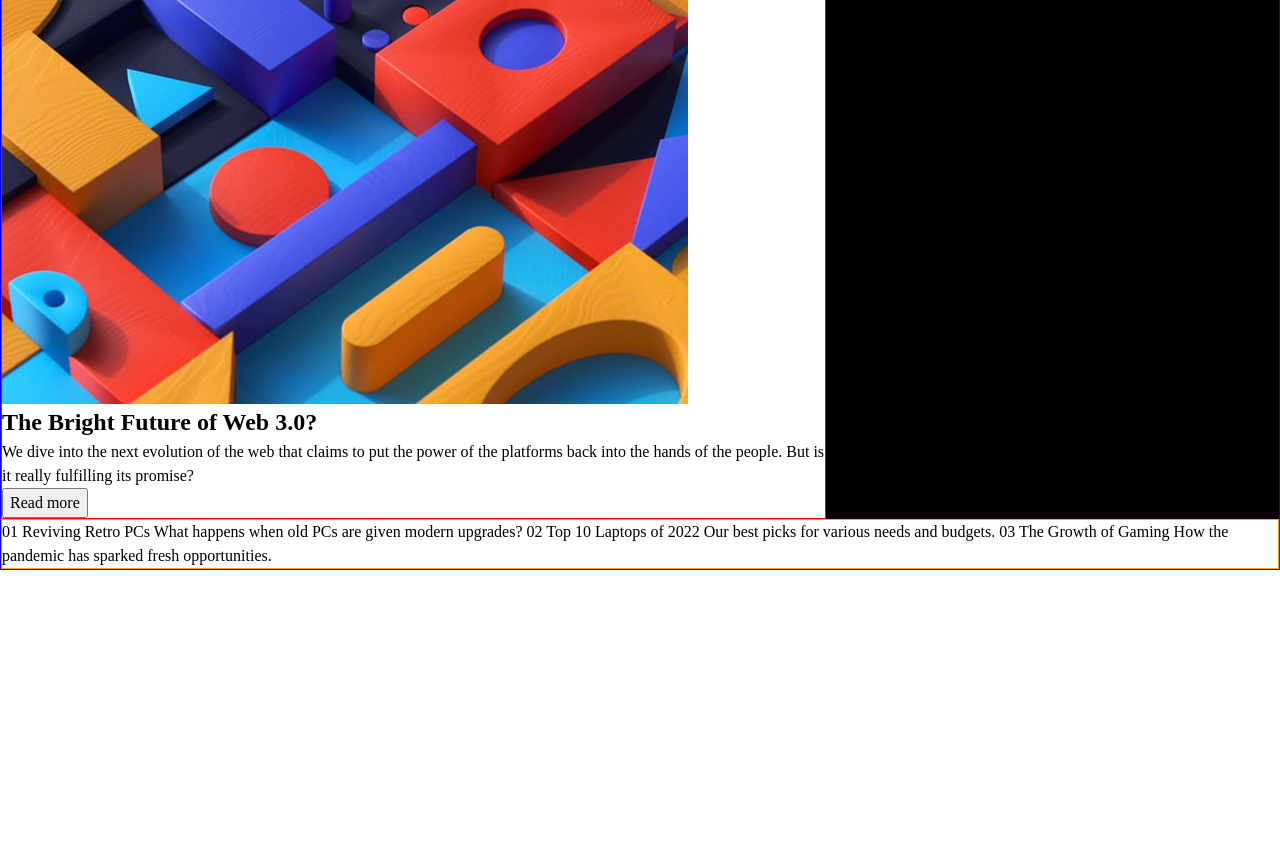
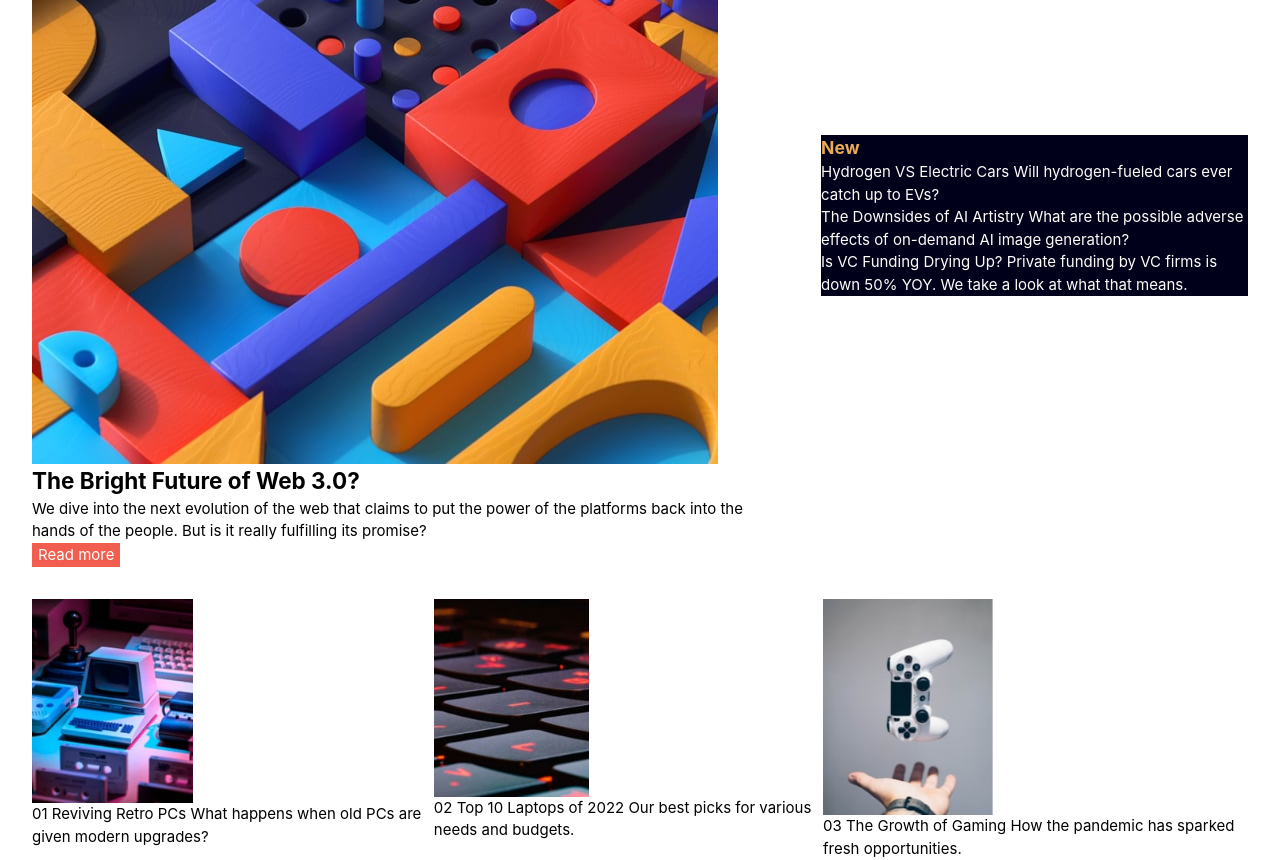
Before and after one commit to sclingan/news-homepage, a React (Vite) app: page / in a window 1280 px wide. Shown: the part 240-1100 px from the top of the page. Before the commit the page ends 810 px from the top, so only its background shows below. Built offline with nearby package versions, Linux system fonts and the light colour scheme.

Commit message:
Adding fonts, variables and layout

```diff
--- a/src/App.css
+++ b/src/App.css
@@ -41,30 +41,71 @@ p, h1, h2, h3, h4, h5, h6 {
   isolation: isolate;
 }
 
+@font-face {
+  font-family: "Inter";
+  src: url("../public/fonts/Inter-VariableFont_slnt,wght.ttf") format("ttf");
+  font-weight: 400 700 800;
+  font-display: swap;
+}
+/* TODO:
+   fix picture element, add breakpoints
+   fix variable fonts
+   adjust thumbnail sizes
+*/
+body {
+  font-family: "Inter";
+  font-weight: 400;
+  font-size: 0.9375rem;
+  padding-block: 2rem;
+  padding-inline: 2rem;
+}
+
 main {
   display: grid;
   grid-template-columns: auto;
-  border: 1px solid blue;
+  align-items: center;
+  justify-content: center;
+  gap: 2rem;
 }
 
 header {
   display: grid;
   grid-template-columns: auto auto;
-  border: 1px solid green;
 }
 
 section {
-  border: 1px solid orange;
+  display: grid;
+  grid-template-columns: auto;
+}
+
+.thumbnail {
+  max-width: 40%;
 }
 
 aside {
-  border: 1px solid black;
-  background-color: black;
-  color: white;
+  background-color: hsl(240, 100%, 5%);
+  color: hsl(36, 100%, 99%);
 }
 
-article {
-  border: 1px solid red;
+.news-header {
+  color: hsl(35, 77%, 62%);
+}
+
+.sr-only:not(:focus):not(:active) {
+  clip: rect(0 0 0 0);
+  -webkit-clip-path: inset(50%);
+          clip-path: inset(50%);
+  height: 1px;
+  overflow: hidden;
+  position: absolute;
+  white-space: nowrap;
+  width: 1px;
+}
+
+button {
+  background-color: hsl(5, 85%, 63%);
+  border: none;
+  color: hsl(36, 100%, 99%);
 }
 
 @media (min-width: 50rem) {
@@ -75,6 +116,7 @@ article {
     grid-column: 1/4;
   }
   section {
+    grid-template-columns: auto auto auto;
     grid-column: 1/4;
   }
   aside {
--- a/src/App.scss
+++ b/src/App.scss
@@ -1,35 +1,87 @@
 @use 'css-reset';
 
+@font-face {
+    font-family: 'Inter';
+    src: url('../public/fonts/Inter-VariableFont_slnt\,wght.ttf') format('ttf');
+    font-weight: 400 700 800;
+    font-display: swap;
+}
+
+$primary-orange: hsl(35, 77%, 62%);
+$primary-red: hsl(5, 85%, 63%);
+$neutral-white: hsl(36, 100%, 99%);
+$neutral-gray-blue: hsl(233, 8%, 79%);
+$neutral-dark-gray-blue: hsl(236, 13%, 42%);
+$neutral-dark-blue: hsl(240, 100%, 5%);
+$font-size: 0.9375rem;
+$fw-400: 400;
+$fw-700: 700;
+$fw-800: 800;
+$font-family: 'Inter';
+
+/* TODO:
+   fix picture element, add breakpoints
+   fix variable fonts
+   adjust thumbnail sizes
+*/
 
 body {
-
+    font-family: $font-family;
+    font-weight: $fw-400;
+    font-size: $font-size;
+    padding-block: 2rem;
+    padding-inline: 2rem;
 }
 
 main {
     display: grid;
     grid-template-columns: auto;
-    border: 1px solid blue;
+    align-items: center;
+    justify-content: center;
+    gap: 2rem;
 }
 
 header {
     display: grid;
     grid-template-columns: auto auto;
-    border: 1px solid green;
 }
 
 section {
-    border: 1px solid orange;
+    display: grid;
+    grid-template-columns: auto;
+}
+
+.thumbnail {
+    max-width: 40%;
 }
 
 aside {
-    border: 1px solid black;
-    background-color: black;
-    color: white;
+    background-color: $neutral-dark-blue;
+    color: $neutral-white;
+}
+
+.news-header {
+    color: $primary-orange;
 }
 
 article {
-    border: 1px solid red;
 }
+
+.sr-only:not(:focus):not(:active) {
+    clip: rect(0 0 0 0);
+    clip-path: inset(50%);
+    height: 1px;
+    overflow: hidden;
+    position: absolute;
+    white-space: nowrap;
+    width: 1px;
+  }
+
+  button {
+    background-color: $primary-red;
+    border: none;
+    color: $neutral-white;
+  }
 
 @media(min-width: 50rem) {
     main {
@@ -41,6 +93,7 @@ article {
     }
 
     section {
+        grid-template-columns: auto auto auto;
         grid-column: 1/4;
     }
 
--- a/src/App.tsx
+++ b/src/App.tsx
@@ -8,6 +8,7 @@ function App() {
 
   return (
     <main>
+      <h1 className='sr-only'>News Homepage</h1>
       <Header />
       <Article />
       <Aside />
--- a/src/Aside.tsx
+++ b/src/Aside.tsx
@@ -5,7 +5,7 @@ function Aside() {
 
     return (
         <aside>
-            <h3>New</h3>
+            <h3 className='news-header'>New</h3>
 
             <div>Hydrogen VS Electric Cars
             Will hydrogen-fueled cars ever catch up to EVs?</div>
--- a/src/Section.tsx
+++ b/src/Section.tsx
@@ -1,21 +1,33 @@
-
+import retro from '../public/images/image-retro-pcs.jpg';
+import laptop from '../public/images/image-top-laptops.jpg';
+import gaming from '../public/images/image-gaming-growth.jpg';
 
 
 function Section() {
 
     return (
         <section>
+            <div>
+                <p>
+                <img className='thumbnail' src={retro} alt=''></img>
                 01
                 Reviving Retro PCs
-            What happens when old PCs are given modern upgrades?
-
+                What happens when old PCs are given modern upgrades?</p>
+                </div>
+            <div>
+                <p>
+                <img className='thumbnail' src={laptop} alt=''></img>
                 02
                 Top 10 Laptops of 2022
-            Our best picks for various needs and budgets.
-
+                Our best picks for various needs and budgets.</p>
+                </div>
+            <div>
+                <p>
+                <img className='thumbnail' src={gaming} alt=''></img>
                 03
                 The Growth of Gaming
-            How the pandemic has sparked fresh opportunities.
+                How the pandemic has sparked fresh opportunities.</p>
+                </div>
 
         </section>
     )
```
Also changed, not shown: index 2.html (deleted, +0 -52 lines), 1 other file (tests, documents, lock files or other folders). Lines whose indentation alone changed are shown as unchanged.
